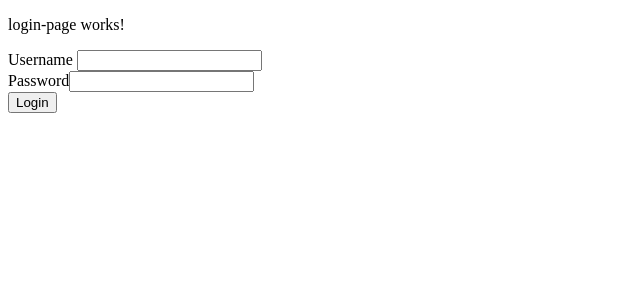
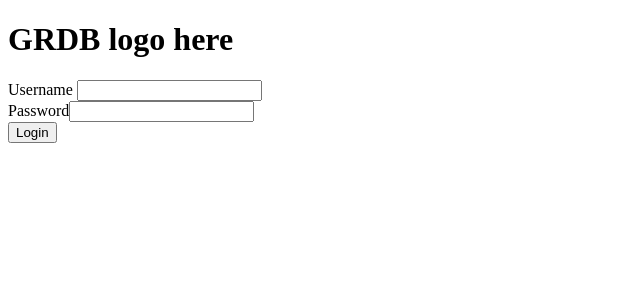
Before and after one commit to JulienRuumpol/grdb_frontend, an Angular app: page /login in a window 1280 px wide. Shown: the top 300 px of the page, without its empty margins (0-640 px from the left). Built offline with nearby package versions, Linux system fonts and the light colour scheme.

Commit message:
[change] removed login page works for temp image text

```diff
--- a/src/app/pages/login-page/login-page.component.html
+++ b/src/app/pages/login-page/login-page.component.html
@@ -1,4 +1,4 @@
-<p>login-page works!</p>
+<h1> GRDB logo here</h1>
 
 <div class="flex-container">
     <form (ngSubmit)="onSubmit()">
```
